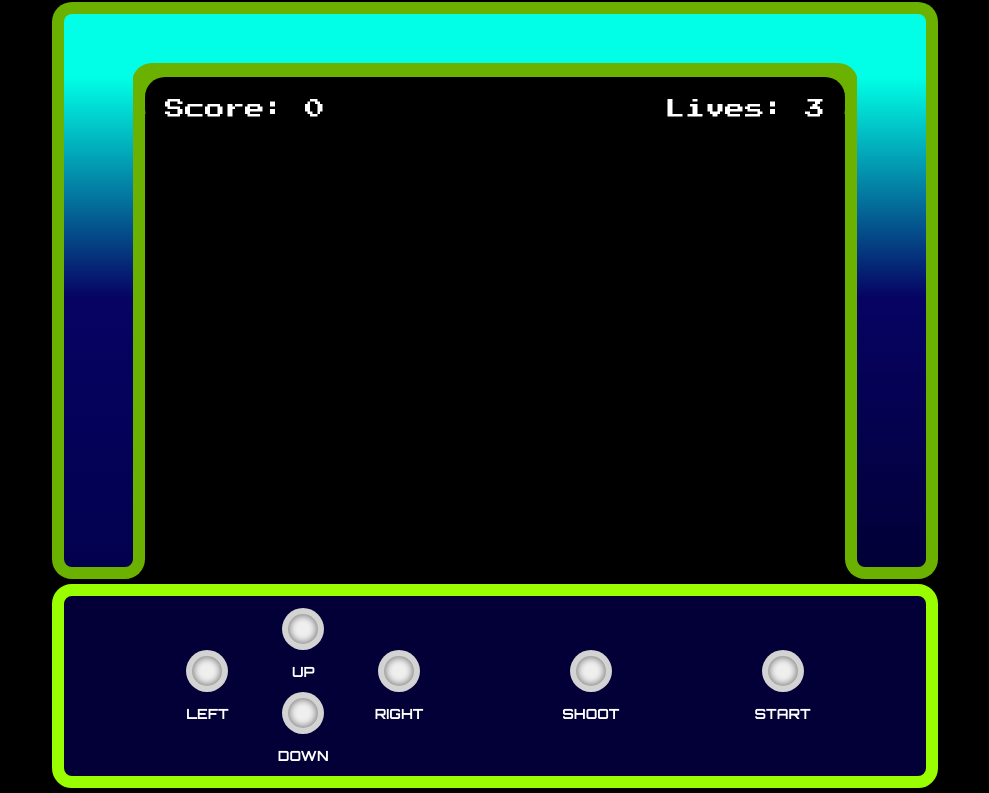
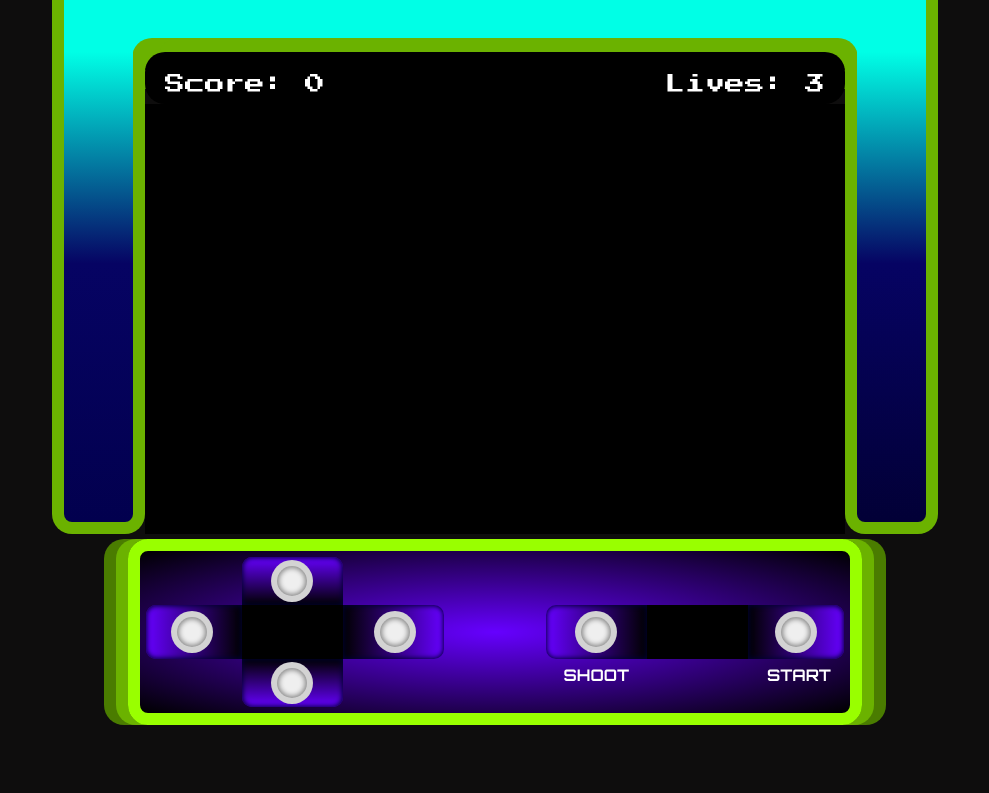
Before and after one commit to rectorjordan94/Centipede, a plain HTML site: page index.html in a window 1280 px wide. Shown: the part 188-981 px from the top of the page, without its empty margins (145-1134 px from the left). After the commit the page ends 918 px from the top, so only its background shows below. Drawn offline with Linux system fonts and the light colour scheme.

Commit message:
modifies styling for control panel at bottom of screen

```diff
--- a/app.js
+++ b/app.js
@@ -10,7 +10,7 @@ const leftButton = document.getElementById('left-button')
 const shootButton = document.getElementById('shoot-button')
 
 canvas.setAttribute('width', '700px')
-canvas.setAttribute('height', '450px')
+canvas.setAttribute('height', '430px')
 
 let level = 1
 
@@ -282,7 +282,7 @@ const centipedeSpawner = () => {
 centipedeSpawner()
 
 const projectileController = new ProjectileController()
-const player = new Player(350, 420, 20, 20, 'rgb(7,68,252)', projectileController)
+const player = new Player(350, 405, 20, 20, 'rgb(7,68,252)', projectileController)
 
 let score = 0
 let lives = 3
--- a/index.html
+++ b/index.html
@@ -25,18 +25,17 @@
         <div class="border-left"></div>
         <div class="border-right"></div>
         <div class="border-bottom">
-            <div class="div1 buttons"><button id="left-button"></button></div>
-            <div class="div2 buttons"><button id="up-button"></button></div>
-            <div class="div3 buttons"><button id="down-button"></button></div>
-            <div class="div4 buttons"><button id="right-button"></button></div>
-            <div class="div5 buttons"><button id="shoot-button"></button></div>
-            <div class="div6 buttons"><button id="start-button"></button></div>
-            <div class="div7 button-text">LEFT</div>
-            <div class="div8 button-text">UP</div>
-            <div class="div9 button-text">DOWN</div>
-            <div class="div10 button-text">RIGHT</div>
-            <div class="div11 button-text">SHOOT</div>
-            <div class="div12 button-text">START</div>
+            <div class="div1 left"><button id="left-button"></button></div>
+            <div class="div2 buttonsCenter"><button id="up-button"></button></div>
+            <div class="div3 buttonsCenter"><button id="down-button"></button></div>
+            <div class="div4 right"><button id="right-button"></button></div>
+            <div class="div5 buttonsCenter"><button id="shoot-button"></button></div>
+            <div class="div6 buttonsCenter"><button id="start-button"></button></div>
+            <div class="div7"> </div>
+            <div class="div8"> </div>
+            <div class="div9"> </div>
+            <div class="div10 buttonText">SHOOT</div>
+            <div class="div11 buttonText">START</div>
         </div>
     </div>
     <script src="app.js"></script>
--- a/styles.css
+++ b/styles.css
@@ -5,12 +5,12 @@ body {
     display: flex;
     justify-content: center;
     align-items: center;
-    background-color: black;
+    background-color: #0e0d0d;
 }
 
 .container {
     display: grid;
-    margin: 40px 5px 5px 5px;
+    margin: 25px 5px 5px 5px;
     justify-content: center;
     grid-template-columns: 0.4fr 2.4fr 0.4fr;
     grid-template-rows: 0.6fr 0.3fr 0.2fr 1.8fr .3fr;
@@ -35,9 +35,7 @@ body {
     letter-spacing: 15px;
     font-weight: 900;
     background: #6600ff;
-    /* background: linear-gradient(to right, #822ACE 0%, #000000 100%); */
     background: radial-gradient(ellipse at center, #6600ff 0%, #000000 100%);
-    /* background: radial-gradient(ellipse at center, #000000 0%, #6600ff 100%); */
     border: 12px solid #99ff00;
     border-radius: 20px;
     padding-bottom: 10px;
@@ -77,19 +75,18 @@ body {
 
 .border-left {
     grid-area: border-left;
-    background: rgb(2,0,78);
-    background: linear-gradient(0deg, rgba(2,0,78,1) 0%, rgba(6,3,99,1) 55%, #00ffe6 100%);
+    background: #020036;
+    background: linear-gradient(0deg, #02004e 0%, rgba(6,3,99,1) 55%, #00ffe6 100%);
     border-left: 12px solid #6bb200;
     border-right: 12px solid #6bb200;
     border-bottom: 12px solid #6bb200;
     border-radius: 0px 0px 20px 20px;
-    /* transform: translate(0px, -12px) */
 }
 
 .border-right {
     grid-area: border-right;
-    background: rgb(2,0,78);
-    background: linear-gradient(0deg, rgb(2, 0, 54) 0%, rgba(6,3,99,1) 55%, #00ffe6 100%);
+    background: #020036;
+    background: linear-gradient(0deg, #020036 0%, rgba(6,3,99,1) 55%, #00ffe6 100%);
     border-left: 12px solid #6bb200;
     border-right: 12px solid #6bb200;
     border-bottom: 12px solid #6bb200;
@@ -97,48 +94,121 @@ body {
 }
 
 .border-bottom {
+    margin: 0 auto;
+    margin-top: 5px;
+    width: 80%;
     grid-area: border-bottom;
-    margin-top: 5px;
     border: 12px solid #99ff00;
     border-radius: 20px;
-    /* background: radial-gradient(ellipse at center, #6600ff 0%, #000000 100%); */
-    background-color: rgb(2, 0, 54);
-    padding-top: 12px;
+    background: radial-gradient(ellipse at center, #6600ff 0%, #000000 100%);
     color: white;
     display: grid;
-    grid-template-columns: repeat(9, 1fr);
-    grid-template-rows: repeat(4, 1fr);
+    grid-template-columns: repeat(7, 1fr);
+    grid-template-rows: repeat(3, 1fr);
     grid-column-gap: 0px;
     grid-row-gap: 0px;
-    /* transform: rotateX(60deg) translateY(-120px); */
+    box-shadow: 12px 0px #6bb200, -12px 0px #6bb200, 24px 0px #4a7c00, -24px 0px #4a7c00;
     }
 
-    .div1 { grid-area: 2 / 2 / 3 / 3; }
-    .div2 { grid-area: 1 / 3 / 2 / 4; }
-    .div3 { grid-area: 3 / 3 / 4 / 4; }
-    .div4 { grid-area: 2 / 4 / 3 / 5; }
-    .div5 { grid-area: 2 / 6 / 3 / 7; }
-    .div6 { grid-area: 2 / 8 / 3 / 9; }
-    .div7 { grid-area: 3 / 2 / 4 / 3; }
-    .div8 { grid-area: 2 / 3 / 3 / 4; }
-    .div9 { grid-area: 4 / 3 / 5 / 4; }
-    .div10 { grid-area: 3 / 4 / 4 / 5; }
-    .div11 { grid-area: 3 / 6 / 4 / 7; }
-    .div12 { grid-area: 3 / 8 / 4 / 9; }
+    .buttonsCenter {
+        display: flex;
+        justify-content: center;
+        align-items: center;
+        padding-top: 3px;
+        padding-bottom: 3px;
+    }
 
-.buttons {
+    .div1 {
+        grid-area: 2 / 1 / 3 / 2;
+        background: linear-gradient(to right, #6600ff 0%, #000000 100%);
+        box-shadow: inset 0px 0px 5px 1px #020036;
+        border-top-left-radius: 10px;
+        border-bottom-left-radius: 10px;
+        padding-top: 3px;
+        padding-bottom: 3px;
+        margin-left: 6px;
+    }
+    .div2 {
+        grid-area: 1 / 2 / 2 / 3;
+        background: linear-gradient(to bottom, #6600ff 0%, #000000 100%);
+        box-shadow: inset 0px 0px 5px 1px #020036;
+        border-top-left-radius: 10px;
+        border-top-right-radius: 10px;
+        padding-top: 3px;
+        margin-top: 6px;
+    }
+    .div3 {
+        grid-area: 3 / 2 / 4 / 3;
+        background: linear-gradient(to top, #6600ff 0%, #000000 100%);
+        box-shadow: inset 0px 0px 5px 1px #020036;
+        border-bottom-left-radius: 10px;
+        border-bottom-right-radius: 10px;
+        padding-bottom: 3px;
+        margin-bottom: 6px;
+    }
+    .div4 {
+        grid-area: 2 / 3 / 3 / 4;
+        background: linear-gradient(to left, #6600ff 0%, #000000 100%);
+        box-shadow: inset 0px 0px 5px 1px #020036;
+        border-top-right-radius: 10px;
+        border-bottom-right-radius: 10px;
+        padding-bottom: 3px;
+        padding-top: 3px;
+    }
+    .div5 {
+        grid-area: 2 / 5 / 3 / 6;
+        background: linear-gradient(to right, #6600ff 0%, #000000 100%);
+        box-shadow: inset 0px 0px 5px 1px #020036;
+        border-top-left-radius: 10px;
+        border-bottom-left-radius: 10px;
+        }
+    .div6 {
+        grid-area: 2 / 7 / 3 / 8;
+        background: linear-gradient(to left, #6600ff 0%, #000000 100%);
+        box-shadow: inset 0px 0px 5px 1px #020036;
+        border-top-right-radius: 10px;
+        border-bottom-right-radius: 10px;
+        margin-right: 6px;
+    }
+
+    .div7 {
+        grid-area: 2 / 4 / 3 / 5;
+    }
+    .div8 {
+        grid-area: 2 / 6 / 3 / 7;
+        background-color: black;
+    }
+    .div9 {
+        grid-area: 2 / 2 / 3 / 3;
+        background-color: black;
+    }
+
+    .div10 { grid-area: 3 / 5 / 4 / 6; }
+
+    .div11 { grid-area: 3 / 7 / 4 / 8; }
+
+.left {
     display: flex;
     justify-content: center;
     align-items: center;
+    padding-right: 3px;
 }
 
-.button-text {
+.right {
     display: flex;
     justify-content: center;
     align-items: center;
+    padding-left: 3px;
+}
+
+.buttonText {
+    display: flex;
+    justify-content: center;
+    align-items: flex-start;
+    padding-top: 6px;
     font-family: 'Orbitron', sans-serif;
     font-weight: 700;
-    font-size: 14px;
+    font-size: 16px;
 }
 
 canvas {
@@ -160,5 +230,5 @@ button {
     border: 6px solid #0000001e;
     padding: 15px 15px;
     margin: 0 auto;
-    box-shadow: inset 0px 0px 6px 2px #0000006c;
+    box-shadow: inset 0px 0px 5px 2px #0000006c;
 }
```
